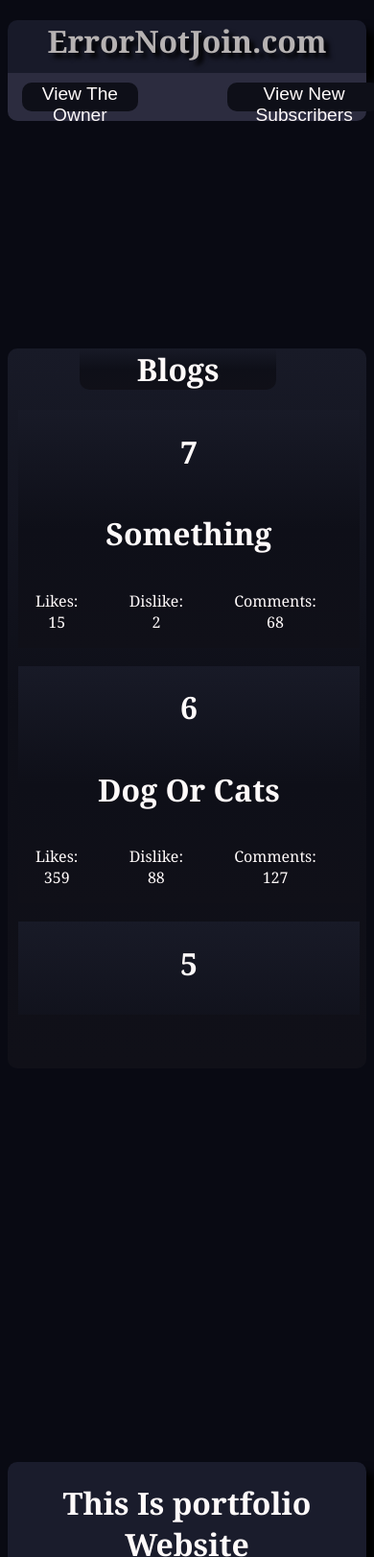
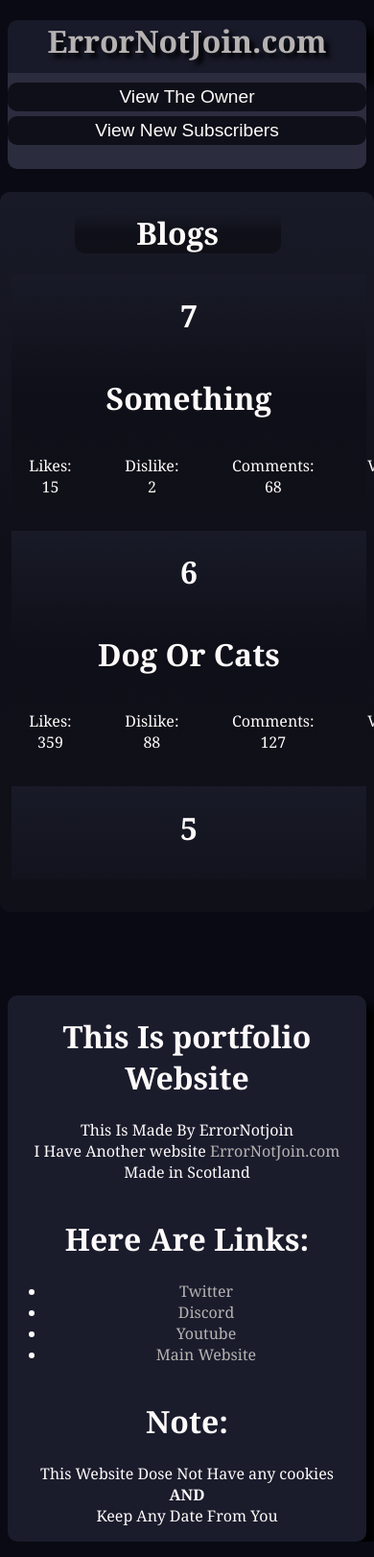
Before and after one commit to errornotjoin/ErrorNotJoin-Blogs-Website, a plain HTML site: page Errornotjoinforms.com/ErrorNotjoin_main_forms.html in a window 390 px wide. Shown: the top 1622 px of the page at 96% size. Drawn offline with Linux system fonts and the light colour scheme.

Commit message:
Add files via upload

```diff
--- a/Errornotjoinforms.com/css/errornotjoin.css
+++ b/Errornotjoinforms.com/css/errornotjoin.css
@@ -31,6 +31,7 @@
 }
 .subscribers_join
 {
+    visibility: visible;
     text-align: center;
     color: snow;
     position: relative;
@@ -182,3 +183,64 @@
         left: 5%;
     }
 }
+@media (max-width: 961px) {
+    .Main_pf
+    {
+        width: 30%;
+    }
+    .subscribers_join
+    {
+        position: absolute;
+        left: 40%;
+        top: 155px;
+        width: 30%;
+    }
+    .Main_form_bit
+    {
+        position: absolute;
+        top: 200px;
+    }
+    .Main_webste_footer
+    {
+        position: relative;
+        top: 600px;
+    }
+}
+@media (max-width:527px) {
+    .Other_header
+    {
+        display: flex;
+        flex-direction: column;
+        gap: 5%;
+        height: 100px;
+    }
+    .Other_header button
+    {
+        position: relative;
+        left: 0%;
+    }
+    .subscribers_join
+    {
+        width: 100%;
+        position: absolute;
+        top: 740px;
+        left: 0%;
+    }
+    .Main_pf
+    {
+        width: 100%;
+        position: relative;
+        left: 0%;
+    }
+    .Main_form_bit
+    {
+        position: absolute;
+        top: 200px;
+
+    }
+    .Main_webste_footer
+    {
+        position: relative;
+        top: 400px;
+    }
+}
```
